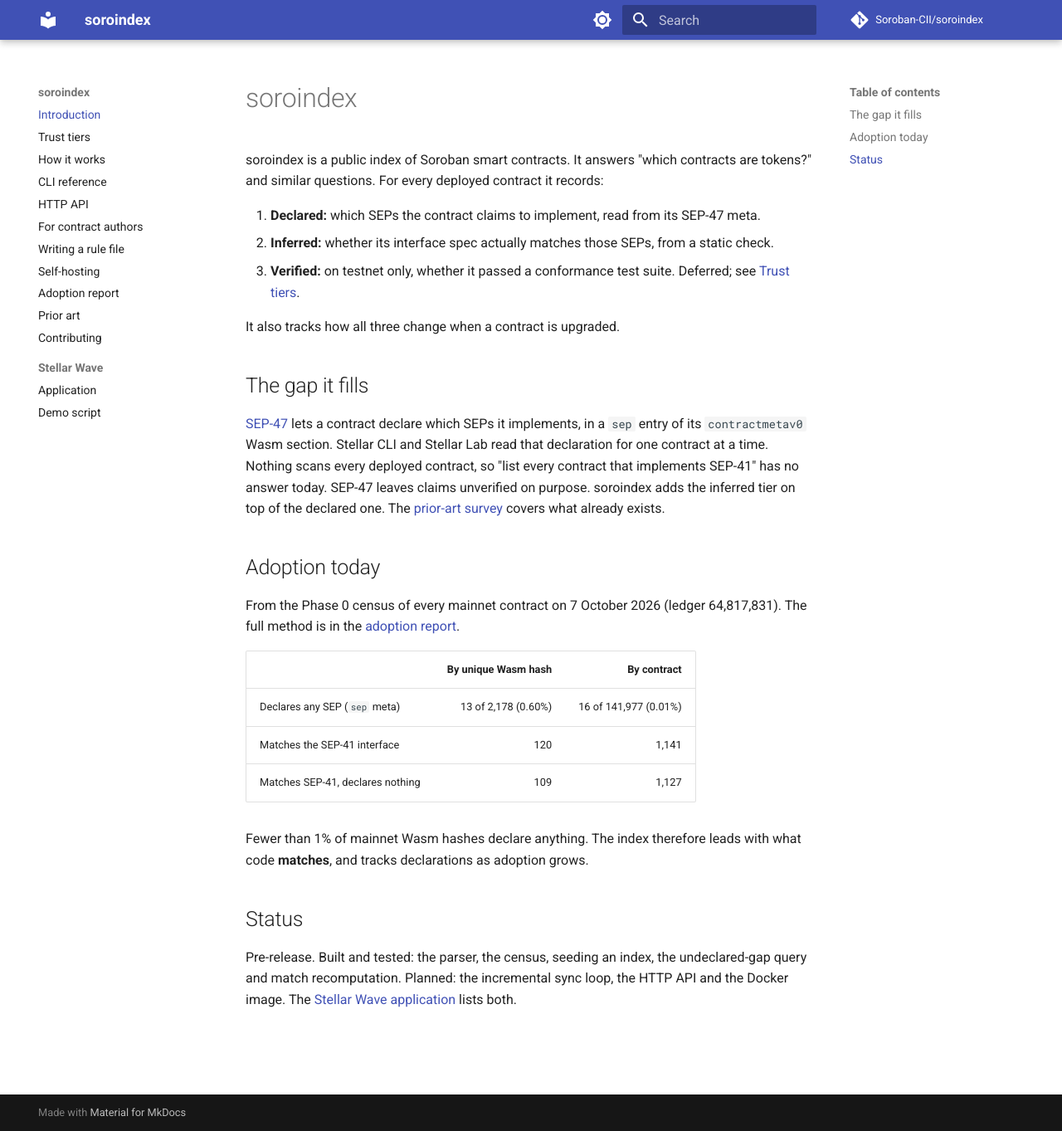
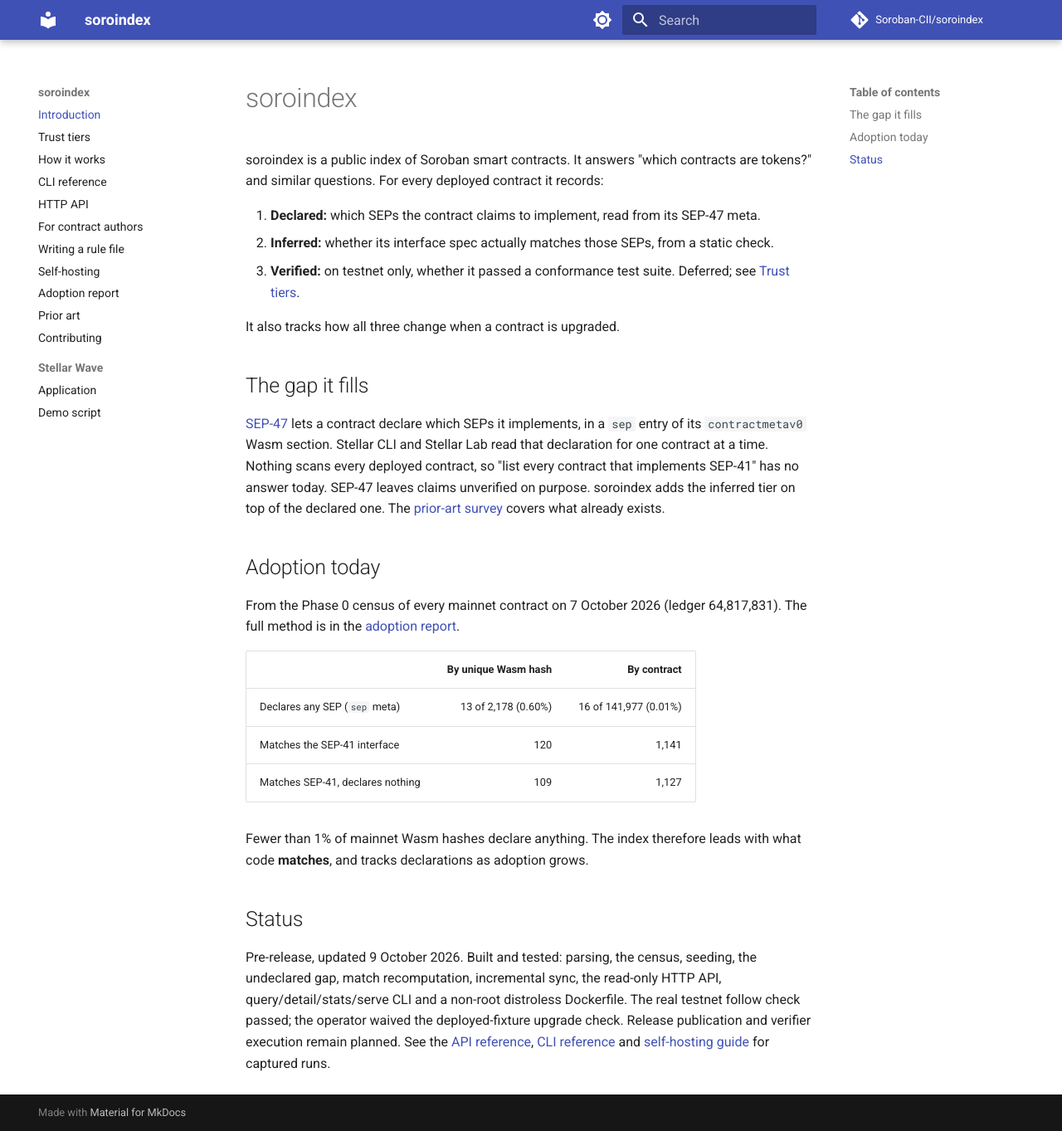
Before and after one commit to Soroban-CII/soroindex, an MkDocs documentation site: the page built from docs/index.md, in a window 1280 px wide and 1363 px high. Shown: the whole window at 83% size. Built offline with MkDocs 1.6.1 and Material for MkDocs 9.7.7, drawn with Linux system fonts in a browser that asks for light colours; comment, search, counter and statistics services are not loaded.

Commit message:
docs(repo): update built status after api and hardening stages

```diff
--- a/docs/index.md
+++ b/docs/index.md
@@ -26,4 +26,4 @@ Fewer than 1% of mainnet Wasm hashes declare anything. The index therefore leads
 
 ## Status
 
-Pre-release. Built and tested: the parser, the census, seeding an index, the undeclared-gap query and match recomputation. Planned: the incremental sync loop, the HTTP API and the Docker image. The [Stellar Wave application](wave/APPLICATION.md) lists both.
+Pre-release, updated 9 October 2026. Built and tested: parsing, the census, seeding, the undeclared gap, match recomputation, incremental sync, the read-only HTTP API, query/detail/stats/serve CLI and a non-root distroless Dockerfile. The real testnet follow check passed; the operator waived the deployed-fixture upgrade check. Release publication and verifier execution remain planned. See the [API reference](api.md), [CLI reference](cli.md) and [self-hosting guide](self-hosting.md) for captured runs.
```
Also changed, not shown: README.md (+7 -5 lines).
